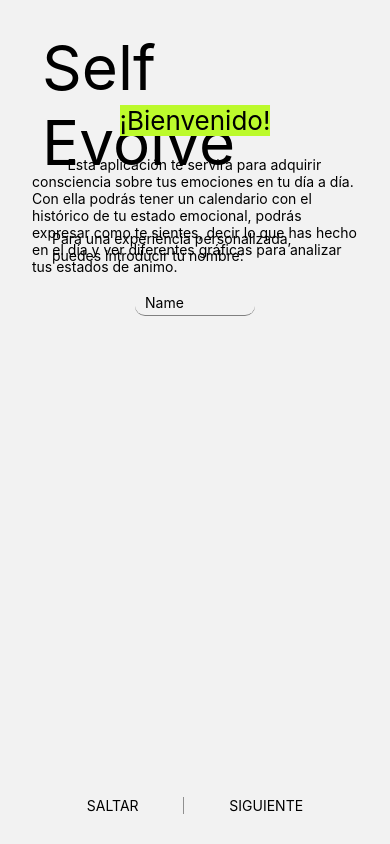
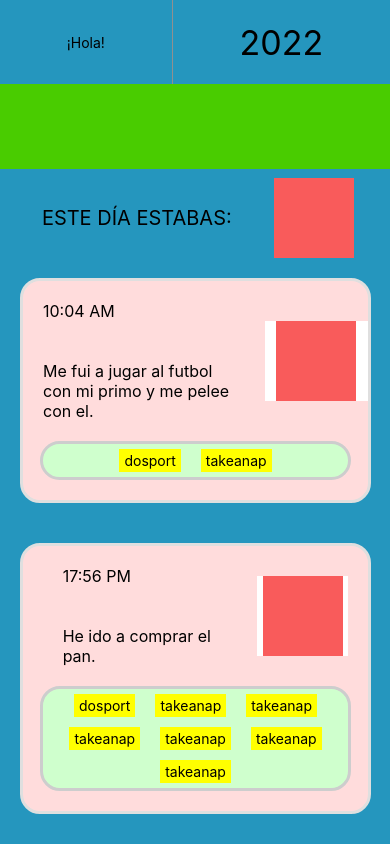
Before and after one commit to rokkoo/self-evolve, a React Native app: screen / in a window 390 px wide. Built offline with nearby package versions, Linux system fonts and the light colour scheme; what react-native-mmkv would draw is missing.

Commit message:
feat: saraut

```diff
--- a/App.tsx
+++ b/App.tsx
@@ -1,5 +1,6 @@
+import Home from "./src/features/home";
 import AppNavigationContainer from "./src/navigation";
 
 export default function App() {
-  return <AppNavigationContainer />;
+  return <Home />;
 }
--- /dev/null
+++ b/src/features/home/components/daily_container/index.tsx
@@ -0,0 +1,46 @@
+import { StyleSheet, View } from "react-native";
+import AppLayoutScrollView from "../../../../component/AppLayoutScrollView";
+import DailyResume from "../daily_resume";
+import InstantResume, { EmotionalStatusEnum } from "../instant_resume";
+import { TagsEnum } from "../tags_container/types";
+
+const DailyContainer = () => {
+    return (
+        <View>
+            <DailyResume />
+
+                <InstantResume
+                    text="Me fui a jugar al futbol con mi primo y me pelee con el."
+                    createdAt="10:04 AM"
+                    emotionalStatus={EmotionalStatusEnum.HAPPY}
+                    tags={[TagsEnum.DOSPORT, TagsEnum.TAKEANAP]}
+                />
+
+                <InstantResume
+                    text="He ido a comprar el pan."
+                    createdAt="17:56 PM"
+                    emotionalStatus={EmotionalStatusEnum.HAPPY}
+                    tags={[TagsEnum.DOSPORT, TagsEnum.TAKEANAP, TagsEnum.TAKEANAP, TagsEnum.TAKEANAP, TagsEnum.TAKEANAP, TagsEnum.TAKEANAP, TagsEnum.TAKEANAP]}
+                />
+        </View>
+    )
+}
+
+const styles = StyleSheet.create({
+    container: {
+        alignItems: 'center',
+        flexDirection: 'row',
+        justifyContent: 'space-evenly',
+        width: '100%',
+    },
+    text: {
+        fontSize: 20,
+    },
+    emotionalStatus: {
+        width: 80,
+        height: 80,
+        backgroundColor: "#F95B5B"
+    }
+})
+
+export default DailyContainer;
--- a/src/features/home/components/instant_resume/index.tsx
+++ b/src/features/home/components/instant_resume/index.tsx
@@ -13,7 +13,7 @@
     text: string,
     createdAt: string,
     emotionalStatus: EmotionStatus,
-    tags: Tag[]
+    tags: TagType[]
 }
 
 const InstantResume:React.FC<Props> = (props) => {
--- a/src/features/home/index.tsx
+++ b/src/features/home/index.tsx
@@ -1,13 +1,37 @@
+import { useMemo } from "react";
 import { StyleSheet, Text, View } from "react-native"
+import AppLayoutScrollView from "../../component/AppLayoutScrollView";
+import useUserData from "../../states/zustand/hooks/useUserData";
+import DailyContainer from "./components/daily_container";
 import DailyResume from "./components/daily_resume";
 import CardView, { EmotionalStatusEnum } from "./components/instant_resume";
 import { TagsEnum } from "./components/tags_container/types";
 
 const Home = () => {
+
+    const { user } = useUserData();
+
+    const saraut = useMemo(() => {
+        if(user.name != "")
+            return `¡Hola, ${user.name}!`
+        return '¡Hola!'
+    }, [user])
+
+    // var saraut = "¡Hola"
+    // console.log("username:" + user.name)
+
+    // if(user.name != ""){
+    //     saraut = useMemo(() => {
+    //         return `${saraut}, ${user.name}!`
+    //     }, [user])
+    // }else{
+    //     saraut = saraut + "!"
+    // }
+
     return(
         <View style={styles.container}>
             <View style={styles.top}>
-                <Text>¡Hola!</Text>
+                <Text>{saraut}</Text>
                 <View style={styles.verticleLine}></View>
                 <Text style={styles.year}>2022</Text>
             </View>
@@ -16,22 +40,7 @@
             </View>
             <View style={styles.bottom}>
                 <View style={styles.daily}>
-
-                    <DailyResume />
-
-                    <CardView
-                        text="Me fui a jugar al futbol con mi primo y me pelee con el."
-                        createdAt="10:04 AM"
-                        emotionalStatus={EmotionalStatusEnum.HAPPY}
-                        tags={[TagsEnum.DOSPORT, TagsEnum.TAKEANAP]}
-                    />
-
-                    <CardView
-                        text="He ido a comprar el pan."
-                        createdAt="17:56 PM"
-                        emotionalStatus={EmotionalStatusEnum.HAPPY}
-                        tags={[TagsEnum.DOSPORT, TagsEnum.TAKEANAP, TagsEnum.TAKEANAP, TagsEnum.TAKEANAP, TagsEnum.TAKEANAP, TagsEnum.TAKEANAP, TagsEnum.TAKEANAP]}
-                    />
+                    <DailyContainer/>
                 </View>
             </View>
         </View>
```
